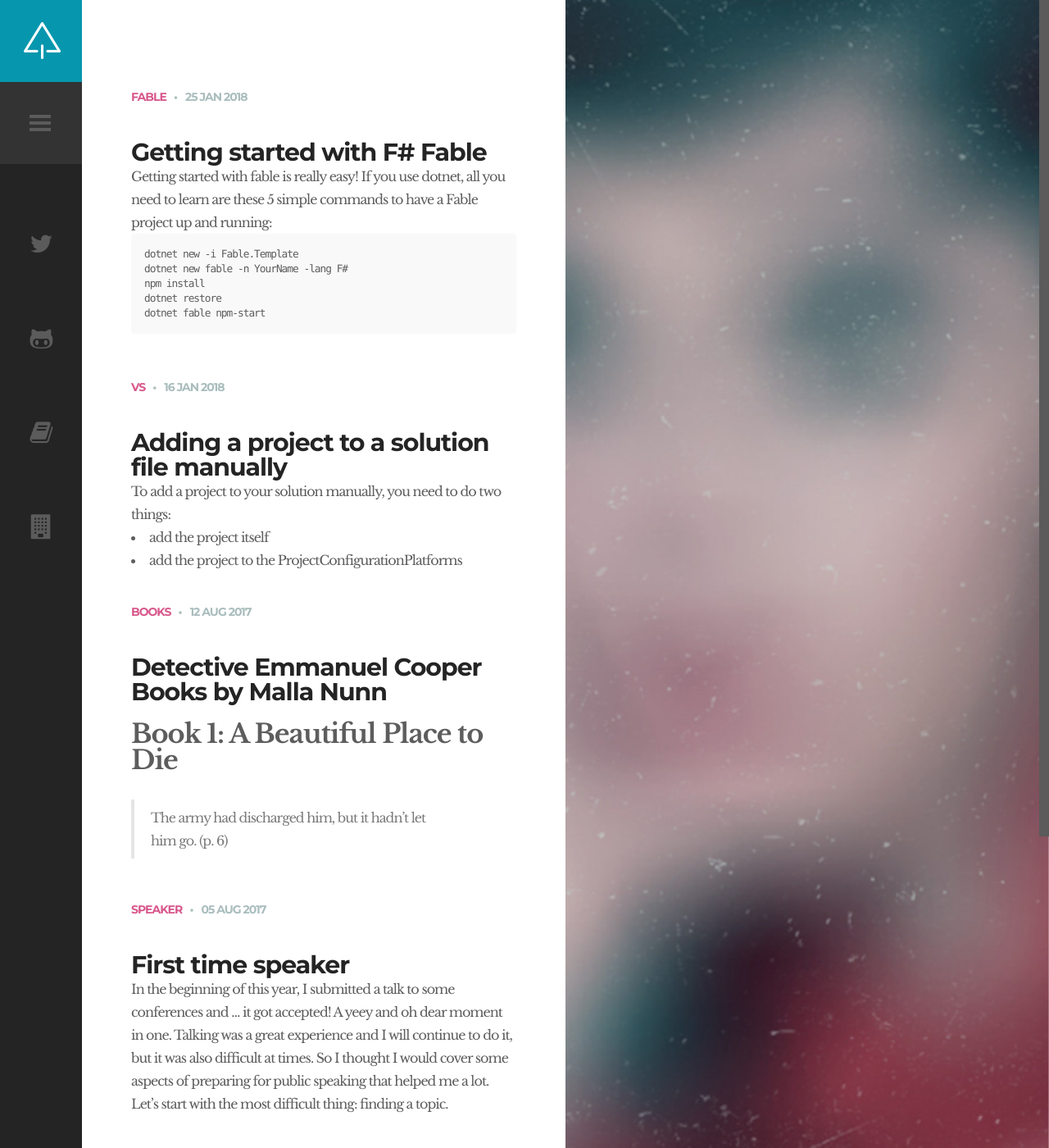
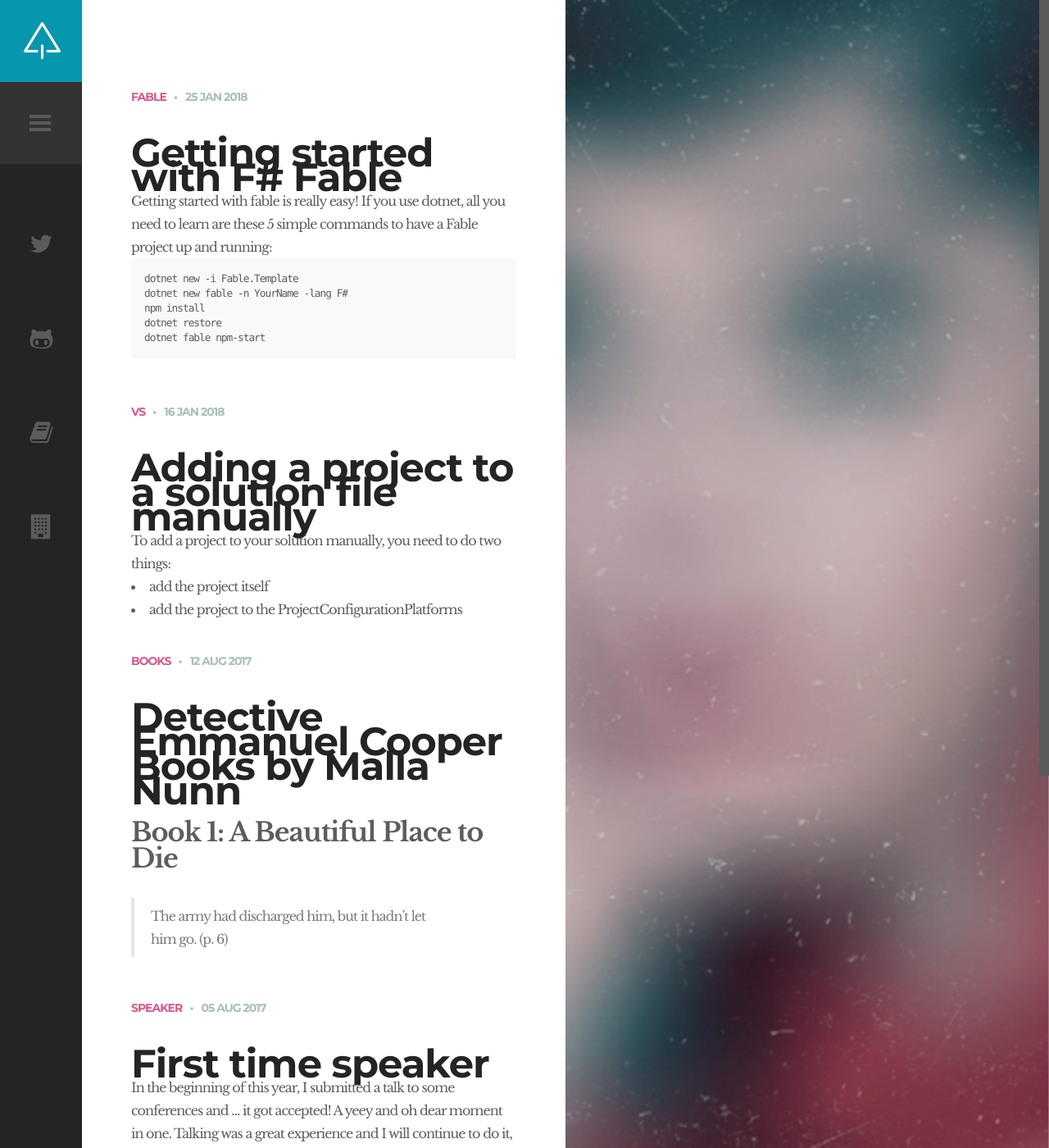
Before and after one commit to selketjah/selketjah.github.io, a Jekyll site: the page built from index.html, in a window 1280 px wide and 1400 px high. Shown: the whole window at 82% size. Built offline with Jekyll 4.4.1, drawn with Linux system fonts in a browser that asks for light colours; the list of posts is cut into pages by our own code.

Commit message:
still trying to fix the featured post css

```diff
--- a/public/css/style.css
+++ b/public/css/style.css
@@ -445,8 +445,10 @@ body.open .site-content
 .blog-item-holder .entry-content .entry-title
 {
     font-size: 48px;
-    line-height: 50px;
-    padding-bottom: 40px;
+    font-family: 'Montserrat', sans-serif, Arial;
+    line-height: 30px;
+    padding-top: 35px;
+    padding-bottom: 0;
 }
 
 .blog-item-holder .entry-content .entry-title a
@@ -457,15 +459,6 @@ body.open .site-content
 .blog-item-holder .entry-content .entry-title a:hover
 {
     color: #0697ae;
-}
-
-.blog-item-holder .entry-content .entry-title
-{
-    font-family: 'Montserrat', sans-serif, Arial;
-    font-size: 30px;
-    line-height: 30px;
-    padding-top: 35px;
-    padding-bottom: 0;
 }
 
 .excerpt
```
